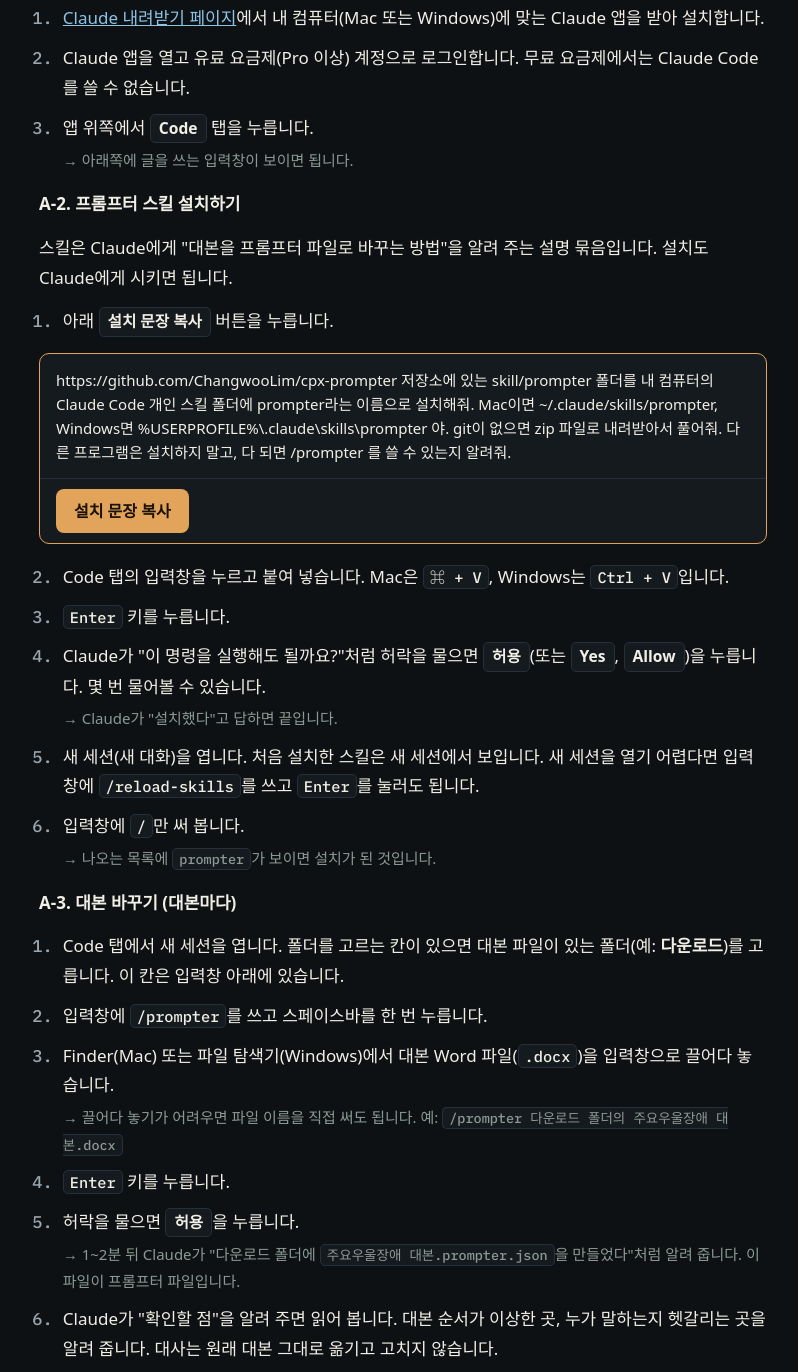
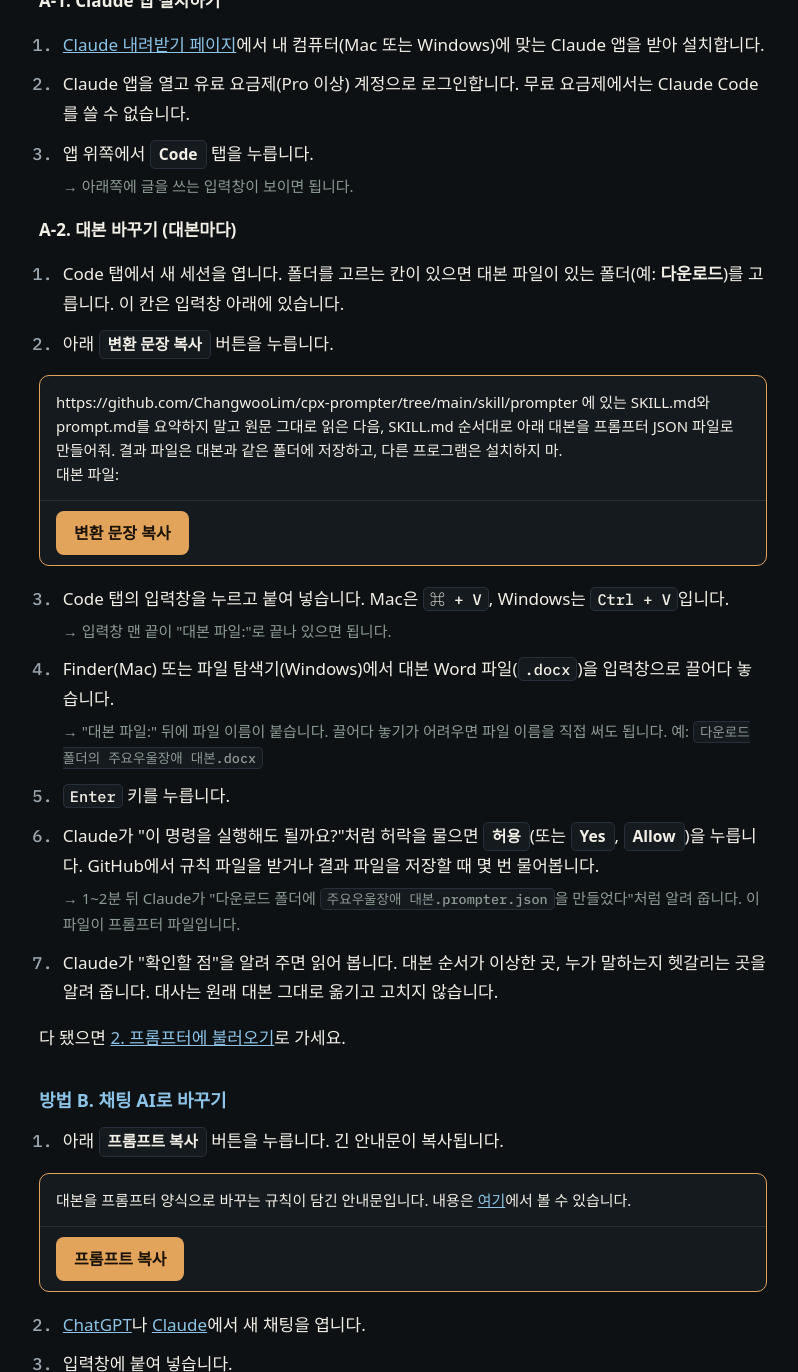
Before and after one commit to ChangwooLim/cpx-prompter, a plain HTML site: page guide.html in a window 1280 px wide. Shown: the part 1071-2443 px from the top of the page, without its empty margins (237-1035 px from the left). Drawn offline with Linux system fonts and the light colour scheme; a web font is replaced by a local one.

Commit message:
Replace skill install in the guide with one pasted sentence
Co-Authored-By: Claude Opus 5.5 <noreply@anthropic.com>

```diff
--- a/guide.html
+++ b/guide.html
@@ -85,12 +85,12 @@ dd { margin: 4px 0 0; color: var(--ink); }
 <h2 id="convert">1. 대본을 프롬프터 파일로 바꾸기</h2>
 <p>바꾸는 방법은 두 가지입니다. 하나만 고르세요.</p>
 <div class="route">
-  <div><b>방법 A. Claude Code (추천)</b><p>Claude 유료 요금제(Pro 이상)가 있으면 이 방법을 쓰세요. 대본 파일을 끌어다 놓기만 하면 되고, 틀린 곳 검사까지 알아서 합니다.</p></div>
+  <div><b>방법 A. Claude Code (추천)</b><p>Claude 유료 요금제(Pro 이상)가 있으면 이 방법을 쓰세요. 문장 하나를 붙여 넣고 대본 파일을 끌어다 놓으면 끝입니다. 설치는 없고, 틀린 곳 검사까지 알아서 합니다.</p></div>
   <div><b>방법 B. 채팅 AI</b><p>유료 요금제가 없으면 ChatGPT나 Claude 채팅을 쓰세요. 설치는 없고, 복사와 붙여 넣기를 몇 번 합니다.</p></div>
 </div>
 
 <h3>방법 A. Claude Code로 바꾸기</h3>
-<p><b>A-1 ~ A-2는 처음 한 번만</b> 하면 됩니다. 다음 대본부터는 A-3만 하세요.</p>
+<p><b>A-1은 처음 한 번만</b> 하면 됩니다. 다음 대본부터는 A-2만 하세요.</p>
 
 <p><b>A-1. Claude 앱 설치하기</b></p>
 <ol>
@@ -100,33 +100,23 @@ dd { margin: 4px 0 0; color: var(--ink); }
     <span class="see">아래쪽에 글을 쓰는 입력창이 보이면 됩니다.</span></li>
 </ol>
 
-<p><b>A-2. 프롬프터 스킬 설치하기</b></p>
-<p>스킬은 Claude에게 "대본을 프롬프터 파일로 바꾸는 방법"을 알려 주는 설명 묶음입니다. 설치도 Claude에게 시키면 됩니다.</p>
+<p><b>A-2. 대본 바꾸기 (대본마다)</b></p>
 <ol>
-  <li>아래 <span class="ui">설치 문장 복사</span> 버튼을 누릅니다.</li>
+  <li>Code 탭에서 새 세션을 엽니다. 폴더를 고르는 칸이 있으면 대본 파일이 있는 폴더(예: <b>다운로드</b>)를 고릅니다. 이 칸은 입력창 아래에 있습니다.</li>
+  <li>아래 <span class="ui">변환 문장 복사</span> 버튼을 누릅니다.</li>
 </ol>
 <div class="copybox">
-  <pre id="installText">https://github.com/ChangwooLim/cpx-prompter 저장소에 있는 skill/prompter 폴더를 내 컴퓨터의 Claude Code 개인 스킬 폴더에 prompter라는 이름으로 설치해줘. Mac이면 ~/.claude/skills/prompter, Windows면 %USERPROFILE%\.claude\skills\prompter 야. git이 없으면 zip 파일로 내려받아서 풀어줘. 다른 프로그램은 설치하지 말고, 다 되면 /prompter 를 쓸 수 있는지 알려줘.</pre>
-  <div class="row"><button class="copy" type="button" data-copy="installText">설치 문장 복사</button><span class="msg" role="status"></span></div>
+  <pre id="convertText">https://github.com/ChangwooLim/cpx-prompter/tree/main/skill/prompter 에 있는 SKILL.md와 prompt.md를 요약하지 말고 원문 그대로 읽은 다음, SKILL.md 순서대로 아래 대본을 프롬프터 JSON 파일로 만들어줘. 결과 파일은 대본과 같은 폴더에 저장하고, 다른 프로그램은 설치하지 마.
+대본 파일: </pre>
+  <div class="row"><button class="copy" type="button" data-copy="convertText">변환 문장 복사</button><span class="msg" role="status"></span></div>
 </div>
-<ol start="2">
-  <li>Code 탭의 입력창을 누르고 붙여 넣습니다. Mac은 <code>⌘ + V</code>, Windows는 <code>Ctrl + V</code>입니다.</li>
+<ol start="3">
+  <li>Code 탭의 입력창을 누르고 붙여 넣습니다. Mac은 <code>⌘ + V</code>, Windows는 <code>Ctrl + V</code>입니다.
+    <span class="see">입력창 맨 끝이 "대본 파일:"로 끝나 있으면 됩니다.</span></li>
+  <li>Finder(Mac) 또는 파일 탐색기(Windows)에서 대본 Word 파일(<code>.docx</code>)을 입력창으로 끌어다 놓습니다.
+    <span class="see">"대본 파일:" 뒤에 파일 이름이 붙습니다. 끌어다 놓기가 어려우면 파일 이름을 직접 써도 됩니다. 예: <code>다운로드 폴더의 주요우울장애 대본.docx</code></span></li>
   <li><code>Enter</code> 키를 누릅니다.</li>
-  <li>Claude가 "이 명령을 실행해도 될까요?"처럼 허락을 물으면 <span class="ui">허용</span>(또는 <span class="ui">Yes</span>, <span class="ui">Allow</span>)을 누릅니다. 몇 번 물어볼 수 있습니다.
-    <span class="see">Claude가 "설치했다"고 답하면 끝입니다.</span></li>
-  <li>새 세션(새 대화)을 엽니다. 처음 설치한 스킬은 새 세션에서 보입니다. 새 세션을 열기 어렵다면 입력창에 <code>/reload-skills</code>를 쓰고 <code>Enter</code>를 눌러도 됩니다.</li>
-  <li>입력창에 <code>/</code>만 써 봅니다.
-    <span class="see">나오는 목록에 <code>prompter</code>가 보이면 설치가 된 것입니다.</span></li>
-</ol>
-
-<p><b>A-3. 대본 바꾸기 (대본마다)</b></p>
-<ol>
-  <li>Code 탭에서 새 세션을 엽니다. 폴더를 고르는 칸이 있으면 대본 파일이 있는 폴더(예: <b>다운로드</b>)를 고릅니다. 이 칸은 입력창 아래에 있습니다.</li>
-  <li>입력창에 <code>/prompter</code>를 쓰고 스페이스바를 한 번 누릅니다.</li>
-  <li>Finder(Mac) 또는 파일 탐색기(Windows)에서 대본 Word 파일(<code>.docx</code>)을 입력창으로 끌어다 놓습니다.
-    <span class="see">끌어다 놓기가 어려우면 파일 이름을 직접 써도 됩니다. 예: <code>/prompter 다운로드 폴더의 주요우울장애 대본.docx</code></span></li>
-  <li><code>Enter</code> 키를 누릅니다.</li>
-  <li>허락을 물으면 <span class="ui">허용</span>을 누릅니다.
+  <li>Claude가 "이 명령을 실행해도 될까요?"처럼 허락을 물으면 <span class="ui">허용</span>(또는 <span class="ui">Yes</span>, <span class="ui">Allow</span>)을 누릅니다. GitHub에서 규칙 파일을 받거나 결과 파일을 저장할 때 몇 번 물어봅니다.
     <span class="see">1~2분 뒤 Claude가 "다운로드 폴더에 <code>주요우울장애 대본.prompter.json</code>을 만들었다"처럼 알려 줍니다. 이 파일이 프롬프터 파일입니다.</span></li>
   <li>Claude가 "확인할 점"을 알려 주면 읽어 봅니다. 대본 순서가 이상한 곳, 누가 말하는지 헷갈리는 곳을 알려 줍니다. 대사는 원래 대본 그대로 옮기고 고치지 않습니다.</li>
 </ol>
@@ -212,10 +202,10 @@ dd { margin: 4px 0 0; color: var(--ink); }
   <dd><span class="ui">대본 불러오기</span>를 누르고, <b>불러온 대본</b> 목록에서 지울 대본의 <span class="ui">삭제</span>를 누릅니다.</dd>
   <dt>대본이 10분을 넘어요.</dt>
   <dd>주황 <b>생략 가능</b> 대사를 건너뛰거나 속도를 조금 올립니다. 프롬프터는 대사를 지우지 않습니다. 대사를 줄이려면 Word 대본을 고친 뒤 다시 바꿉니다.</dd>
-  <dt>Claude Code에서 /prompter가 목록에 안 보여요.</dt>
-  <dd>새 세션을 열거나 <code>/reload-skills</code>를 입력합니다. 그래도 안 보이면 <a href="#convert">A-2</a>의 설치 문장을 한 번 더 보냅니다.</dd>
+  <dt>Claude가 GitHub 파일을 읽지 못했다고 해요.</dt>
+  <dd>허락을 물을 때 <span class="ui">거부</span>를 누르지 않았는지 확인하고, <a href="#convert">A-2</a>를 처음부터 다시 합니다. 그래도 안 되면 <a href="#convert">방법 B</a>를 씁니다.</dd>
   <dt>Claude가 무언가를 설치하겠다고 해요.</dt>
-  <dd><span class="ui">거부</span>(또는 <span class="ui">No</span>)를 누르고 "설치하지 말고 해줘"라고 씁니다. 이 스킬은 설치 없이도 동작합니다.</dd>
+  <dd><span class="ui">거부</span>(또는 <span class="ui">No</span>)를 누르고 "설치하지 말고 해줘"라고 씁니다. 따로 설치할 것 없이 동작합니다.</dd>
   <dt>내 대본이 다른 사람에게 보이나요?</dt>
   <dd>아니요. 불러온 대본은 지금 쓰는 기기의 브라우저에만 저장됩니다. 프롬프터 사이트에는 아무것도 올라가지 않습니다.</dd>
 </dl>
```
Also changed, not shown: 2 other files.
